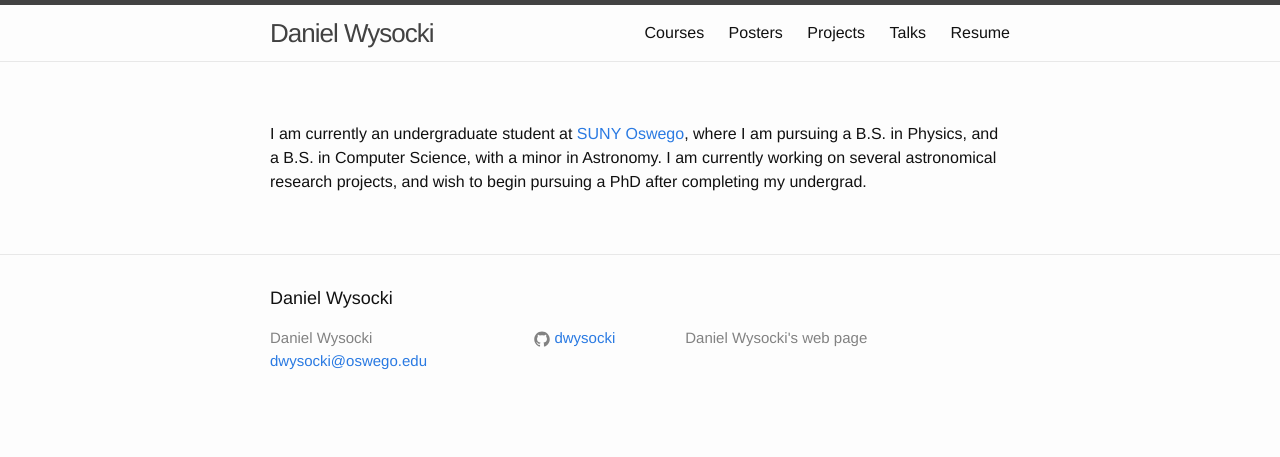
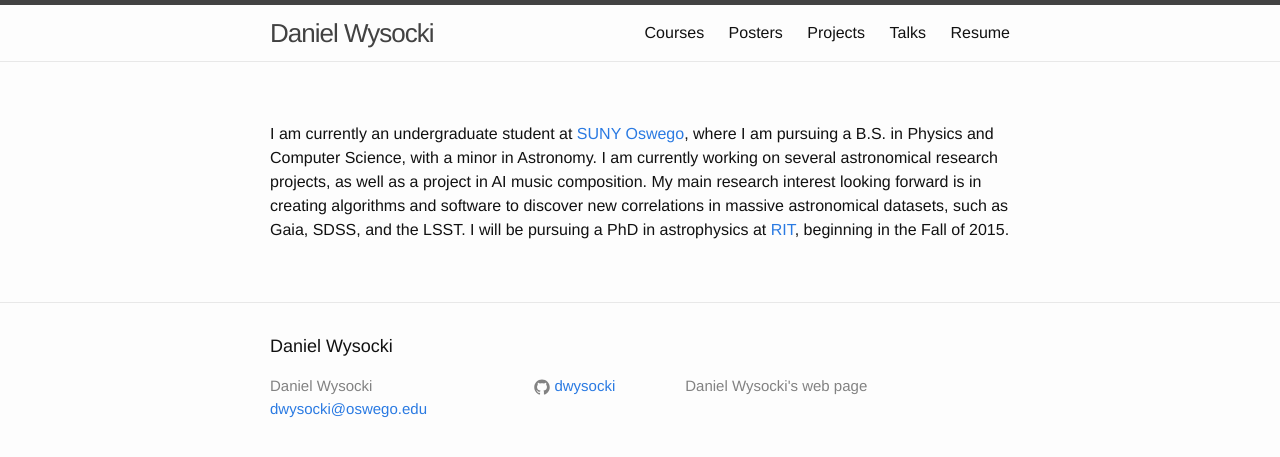
Before and after one commit to dwysocki/dwysocki.github.io, a Jekyll site: the page built from index.md, in a window 1280 px wide. Shown: the top 457 px of the page. Built offline with Jekyll 4.4.1, drawn with Linux system fonts in a browser that asks for light colours.

Commit message:
Updating home page

```diff
--- a/index.md
+++ b/index.md
@@ -2,4 +2,4 @@
 layout: page
 ---
 
-I am currently an undergraduate student at [SUNY Oswego](http://www.oswego.edu), where I am pursuing a B.S. in Physics, and a B.S. in Computer Science, with a minor in Astronomy. I am currently working on several astronomical research projects, and wish to begin pursuing a PhD after completing my undergrad.
+I am currently an undergraduate student at [SUNY Oswego](http://www.oswego.edu), where I am pursuing a B.S. in Physics and Computer Science, with a minor in Astronomy. I am currently working on several astronomical research projects, as well as a project in AI music composition. My main research interest looking forward is in creating algorithms and software to discover new correlations in massive astronomical datasets, such as Gaia, SDSS, and the LSST. I will be pursuing a PhD in astrophysics at [RIT](https://www.rit.edu/cos/astrophysics/), beginning in the Fall of 2015.
```
